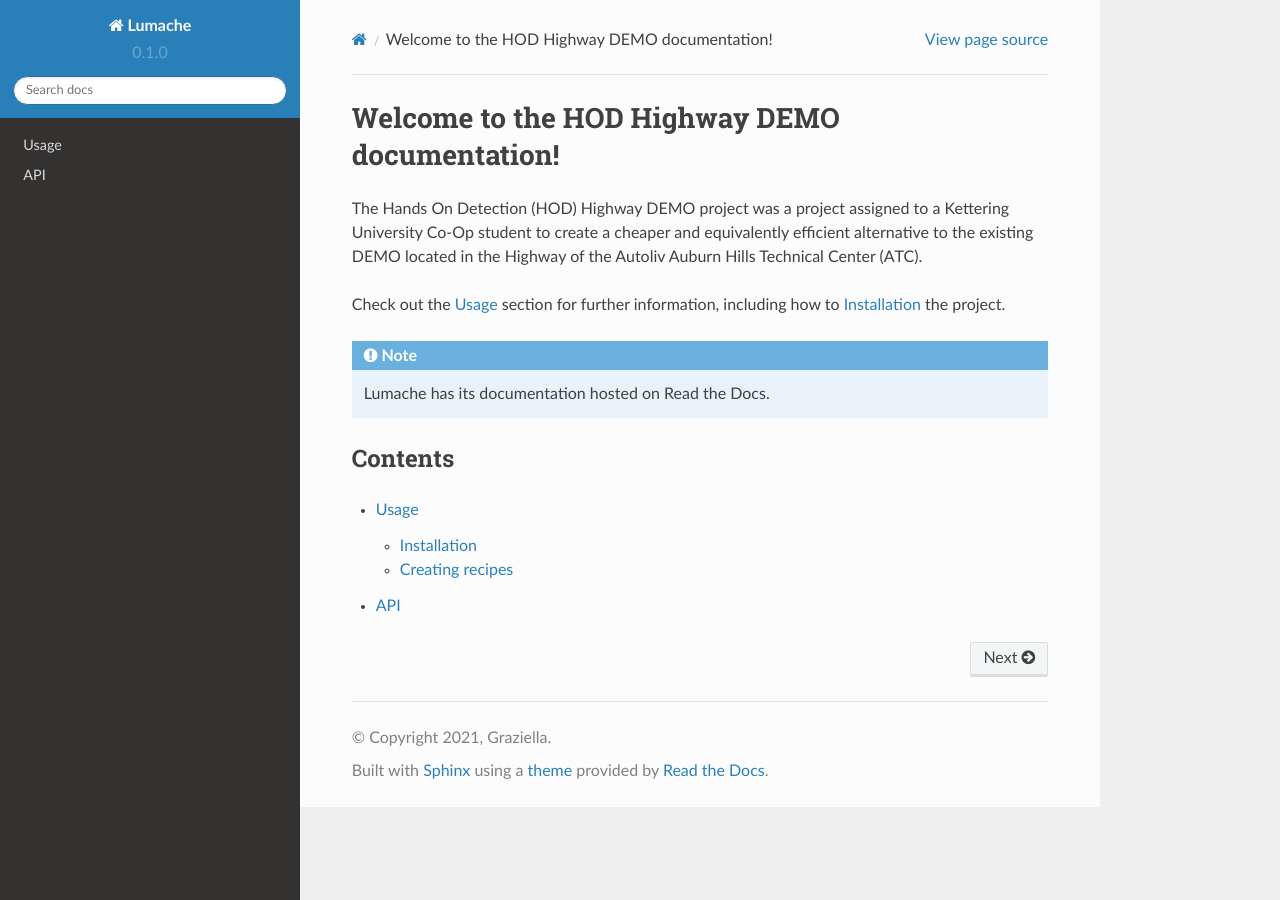
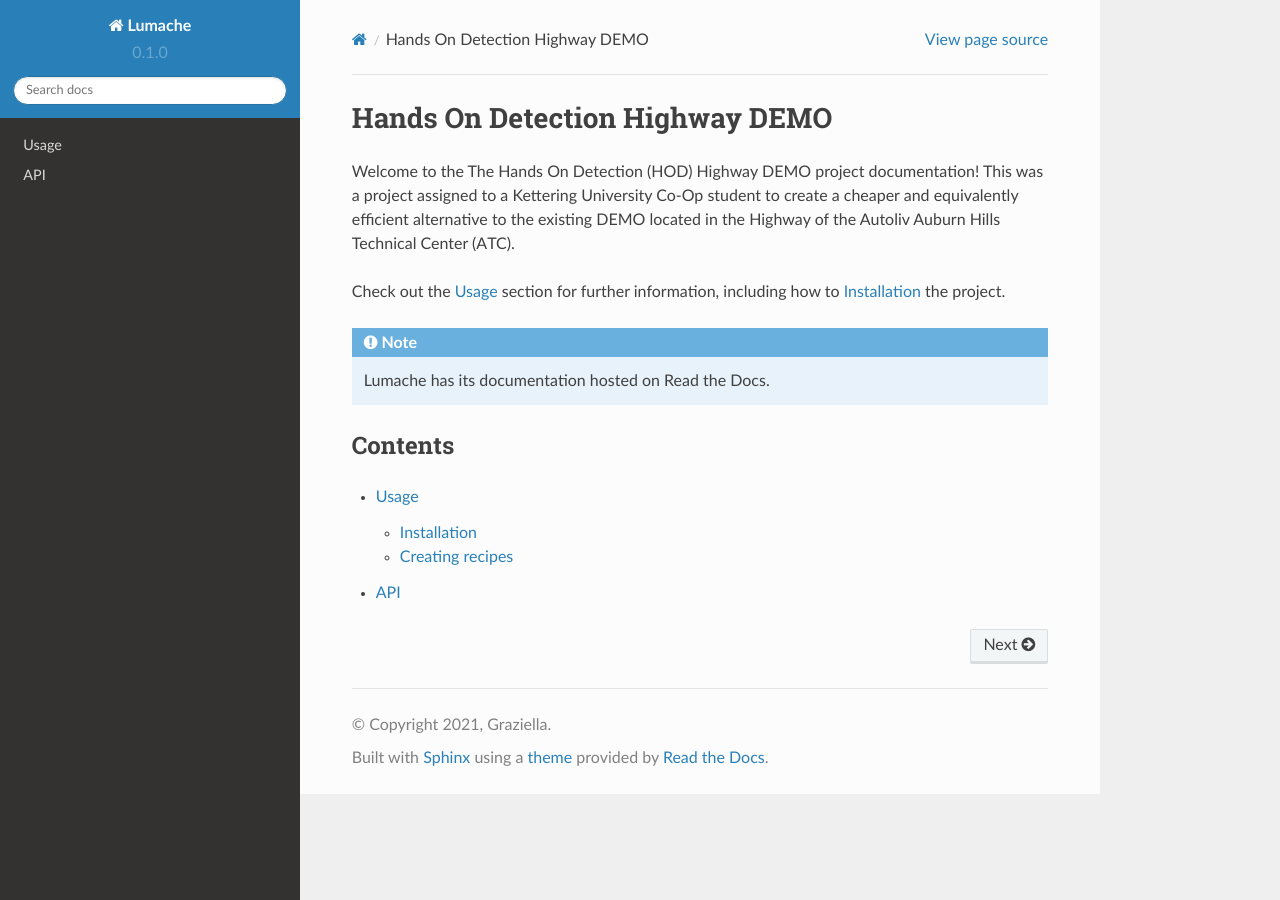
Before and after one commit to DaSausiBoi/VW-DEMO-Docs, a Sphinx documentation site: the page built from docs/source/index.rst, in a window 1280 px wide. Built offline with Sphinx 7.4.7 and the Read the Docs theme 2.0.0, drawn with Linux system fonts in a browser that asks for light colours.

Commit message:
shortened title, changed desc

```diff
--- a/docs/source/index.rst
+++ b/docs/source/index.rst
@@ -1,9 +1,9 @@
-Welcome to the HOD Highway DEMO documentation!
-==============================================
+Hands On Detection Highway DEMO
+===============================
 
-The Hands On Detection (HOD) Highway DEMO project was a project assigned to a Kettering University Co-Op student
-to create a cheaper and equivalently efficient alternative to the existing DEMO located in
-the Highway of the Autoliv Auburn Hills Technical Center (ATC).
+Welcome to the The Hands On Detection (HOD) Highway DEMO project documentation! This was a project assigned to a
+Kettering University Co-Op student to create a cheaper and equivalently efficient alternative to the
+existing DEMO located in the Highway of the Autoliv Auburn Hills Technical Center (ATC).
 
 Check out the :doc:`usage` section for further information, including
 how to :ref:`installation` the project.
```
